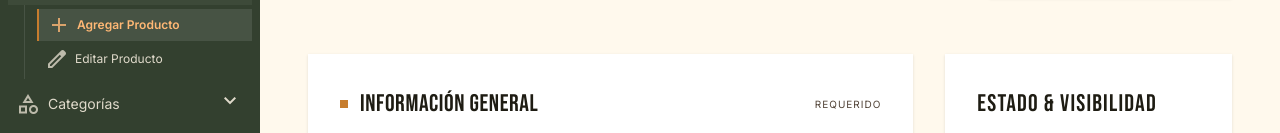
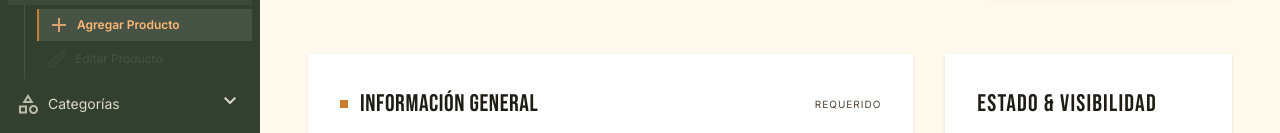
Before and after one commit to Angelussz/proyecto-norte, a Next.js app: page /admin/productos/nuevo in a window 1280 px wide. Shown: the part 226-359 px from the top of the page. Built offline with nearby package versions, Linux system fonts and the light colour scheme; no server answers.

Commit message:
fix(admin): deshabilitar y oscurecer opcion Editar Producto en barra lateral

```diff
--- a/app/(admin)/admin/productos/editar/page.tsx
+++ b/app/(admin)/admin/productos/editar/page.tsx
@@ -1,11 +1,5 @@
-import type { Metadata } from "next";
-import { AdminEditProductForm } from "@/features/admin/components/admin-edit-product-form";
-
-export const metadata: Metadata = {
-  title: "Editar Producto | NORTE Admin",
-  description: "Edición de pieza artesanal del catálogo editorial de NORTE Atelier.",
-};
+import { redirect } from "next/navigation";
 
 export default function EditarProductoPage() {
-  return <AdminEditProductForm />;
+  redirect("/admin/productos");
 }
--- a/features/admin/components/admin-sidebar.tsx
+++ b/features/admin/components/admin-sidebar.tsx
@@ -8,7 +8,15 @@ type NavItem = {
   label: string;
   icon: string;
   href: string;
-  children?: { label: string; icon: string; href: string }[];
+  disabled?: boolean;
+  disabledTooltip?: string;
+  children?: {
+    label: string;
+    icon: string;
+    href: string;
+    disabled?: boolean;
+    disabledTooltip?: string;
+  }[];
 };
 
 const NAV_SECTIONS: { title: string; items: NavItem[] }[] = [
@@ -30,6 +38,8 @@ const NAV_SECTIONS: { title: string; items: NavItem[] }[] = [
             label: "Editar Producto",
             icon: "edit",
             href: "/admin/productos/editar",
+            disabled: true,
+            disabledTooltip: "Selecciona un producto desde la lista para editarlo",
           },
         ],
       },
@@ -237,7 +247,32 @@ export function AdminSidebar() {
                           <div className="overflow-hidden">
                             <div className="flex flex-col ml-4 pl-3 border-l border-white/10 py-1 gap-0.5">
                               {item.children!.map((child) => {
-                                const childActive = pathname === child.href;
+                                const isEditingRoute = child.href === "/admin/productos/editar";
+                                const isCurrentlyEditing =
+                                  isEditingRoute && pathname.startsWith("/admin/productos/editar");
+                                const childActive = isEditingRoute
+                                  ? isCurrentlyEditing
+                                  : pathname === child.href;
+                                const isDisabled = child.disabled && !isCurrentlyEditing;
+
+                                if (isDisabled) {
+                                  return (
+                                    <div
+                                      key={child.href}
+                                      title={
+                                        child.disabledTooltip ??
+                                        "Selecciona un producto desde la lista para editarlo"
+                                      }
+                                      className="flex items-center px-2 py-1 font-inter text-[12px] text-[#e0dacb]/30 cursor-not-allowed select-none opacity-40"
+                                    >
+                                      <span className="material-symbols-outlined text-[14px] mr-1.5 opacity-40">
+                                        {child.icon}
+                                      </span>
+                                      <span>{child.label}</span>
+                                    </div>
+                                  );
+                                }
+
                                 return (
                                   <Link
                                     key={child.href}
```
